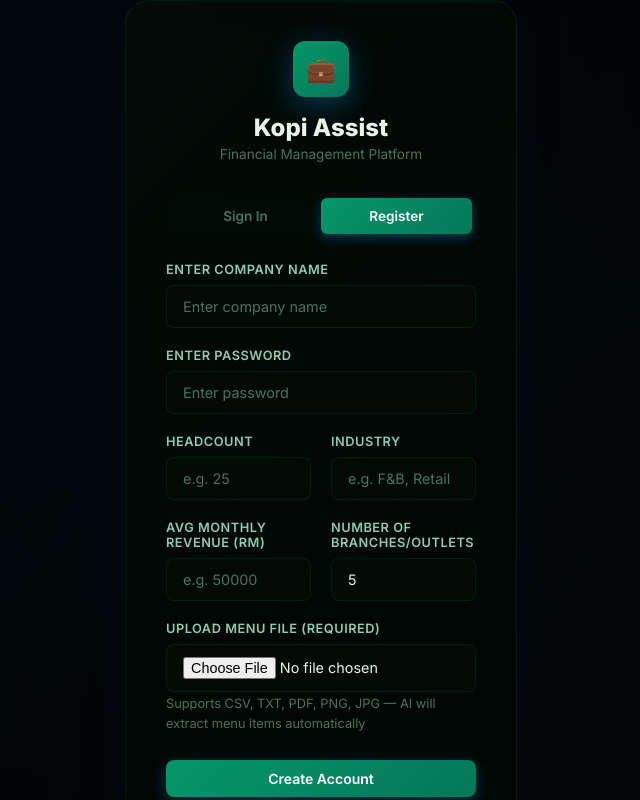
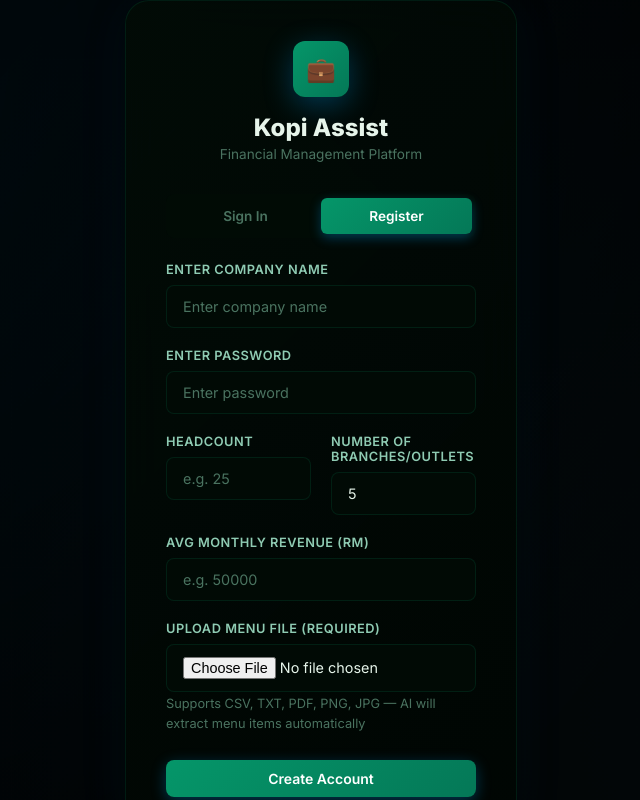
Before and after one commit to 25005493-JACK/Kopi-Assist, a Next.js app: page / in a window 1280 px wide. Both pictures are taken after a click on the button "Register". Shown: the whole page, without its empty margins (319-959 px from the left). Built offline with nearby package versions, Linux system fonts and the light colour scheme.

Commit message:
fix: preset industry to F&B and fix double percentage symbol on y-axis

```diff
--- a/app/anomaly/page.js
+++ b/app/anomaly/page.js
@@ -490,7 +490,7 @@
                               </defs>
                               <CartesianGrid strokeDasharray="3 3" stroke="rgba(16,185,129,0.1)" />
                               <XAxis dataKey="label" stroke="#5a826a" fontSize={10} />
-                              <YAxis stroke="#5a826a" fontSize={10} unit="%" tickFormatter={v => `${v}%`} />
+                              <YAxis stroke="#5a826a" fontSize={10} tickFormatter={v => `${v}%`} />
                               <Tooltip contentStyle={{ background: '#020a05', border: '1px solid rgba(16,185,129,0.3)', borderRadius: '8px', color: '#e6f4ea' }} formatter={(v, name) => [`${v}%`, name]} />
                               <Legend />
                               <Area type="monotone" dataKey="system_down_risk" name="System Down Risk" stroke="var(--accent-red)" strokeWidth={2.5} fill="url(#grad-op-sys-risk)" />
--- a/app/page.js
+++ b/app/page.js
@@ -7,7 +7,7 @@
 
 export default function LoginPage() {
   const [isLogin, setIsLogin] = useState(true);
-  const [form, setForm] = useState({ company_name: '', password: '', headcount: '', industry: '', avg_monthly_revenue: '', outlets: '5' });
+  const [form, setForm] = useState({ company_name: '', password: '', headcount: '', industry: 'F&B', avg_monthly_revenue: '', outlets: '5' });
   const [menuFile, setMenuFile] = useState(null);
   const [error, setError] = useState('');
   const [success, setSuccess] = useState('');
@@ -152,19 +152,13 @@
                     <input className="form-input" type="number" value={form.headcount} onChange={e => setForm(f => ({ ...f, headcount: e.target.value }))} placeholder="e.g. 25" />
                   </div>
                   <div className="form-group">
-                    <label className="form-label">{t('industryLabel')}</label>
-                    <input className="form-input" value={form.industry} onChange={e => setForm(f => ({ ...f, industry: e.target.value }))} placeholder="e.g. F&B, Retail" />
-                  </div>
-                </div>
-                <div className="grid-2">
-                  <div className="form-group">
-                    <label className="form-label">{t('avgRevenueLabel')}</label>
-                    <input className="form-input" type="number" value={form.avg_monthly_revenue} onChange={e => setForm(f => ({ ...f, avg_monthly_revenue: e.target.value }))} placeholder="e.g. 50000" />
-                  </div>
-                  <div className="form-group">
                     <label className="form-label">{t('numOutletsLabel')}</label>
                     <input className="form-input" type="number" min="1" value={form.outlets} onChange={e => setForm(f => ({ ...f, outlets: e.target.value }))} placeholder="e.g. 5" required />
                   </div>
+                </div>
+                <div className="form-group">
+                  <label className="form-label">{t('avgRevenueLabel')}</label>
+                  <input className="form-input" type="number" value={form.avg_monthly_revenue} onChange={e => setForm(f => ({ ...f, avg_monthly_revenue: e.target.value }))} placeholder="e.g. 50000" />
                 </div>
                 <div className="form-group">
                   <label className="form-label">{t('menuUploadLabel')}</label>
```
